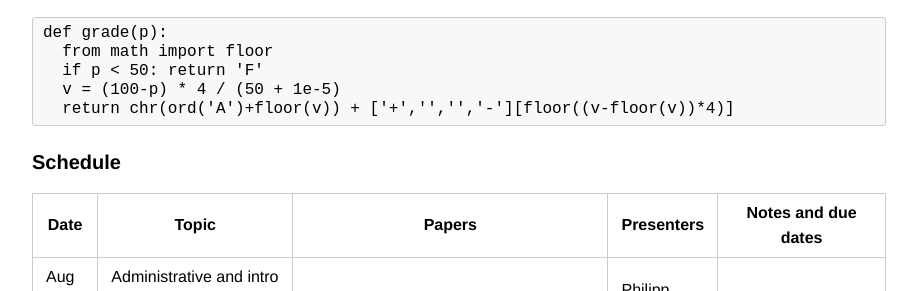
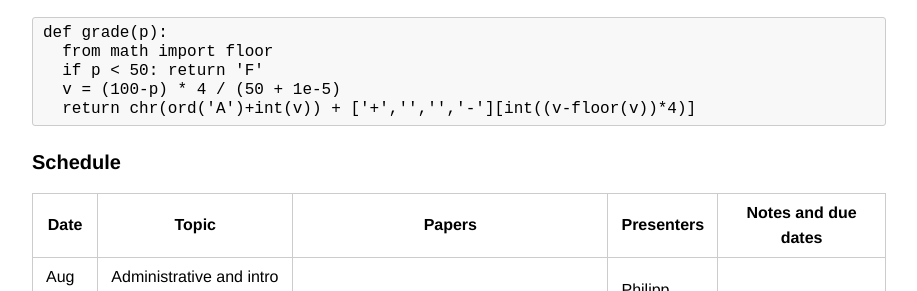
Before and after one commit to xiaoxiawu/CS395T, a Jekyll site: the page built from index.html, in a window 1280 px wide and 900 px high, scrolled down 1295 px. Shown: the part 160-451 px from the top of the window, without its empty margins (181-1098 px from the left). Built offline with Jekyll 4.4.1, drawn with Linux system fonts in a browser that asks for light colours; Markdown is read by kramdown in place of the engine named in the settings.

Commit message:
Making the grading functino python2 compatible

````diff
--- a/_includes/syllabus.md
+++ b/_includes/syllabus.md
@@ -52,7 +52,7 @@ def grade(p):
   from math import floor
   if p < 50: return 'F'
   v = (100-p) * 4 / (50 + 1e-5)
-  return chr(ord('A')+floor(v)) + ['+','','','-'][floor((v-floor(v))*4)]
+  return chr(ord('A')+int(v)) + ['+','','','-'][int((v-floor(v))*4)]
 ```
 
 ### Schedule
````
